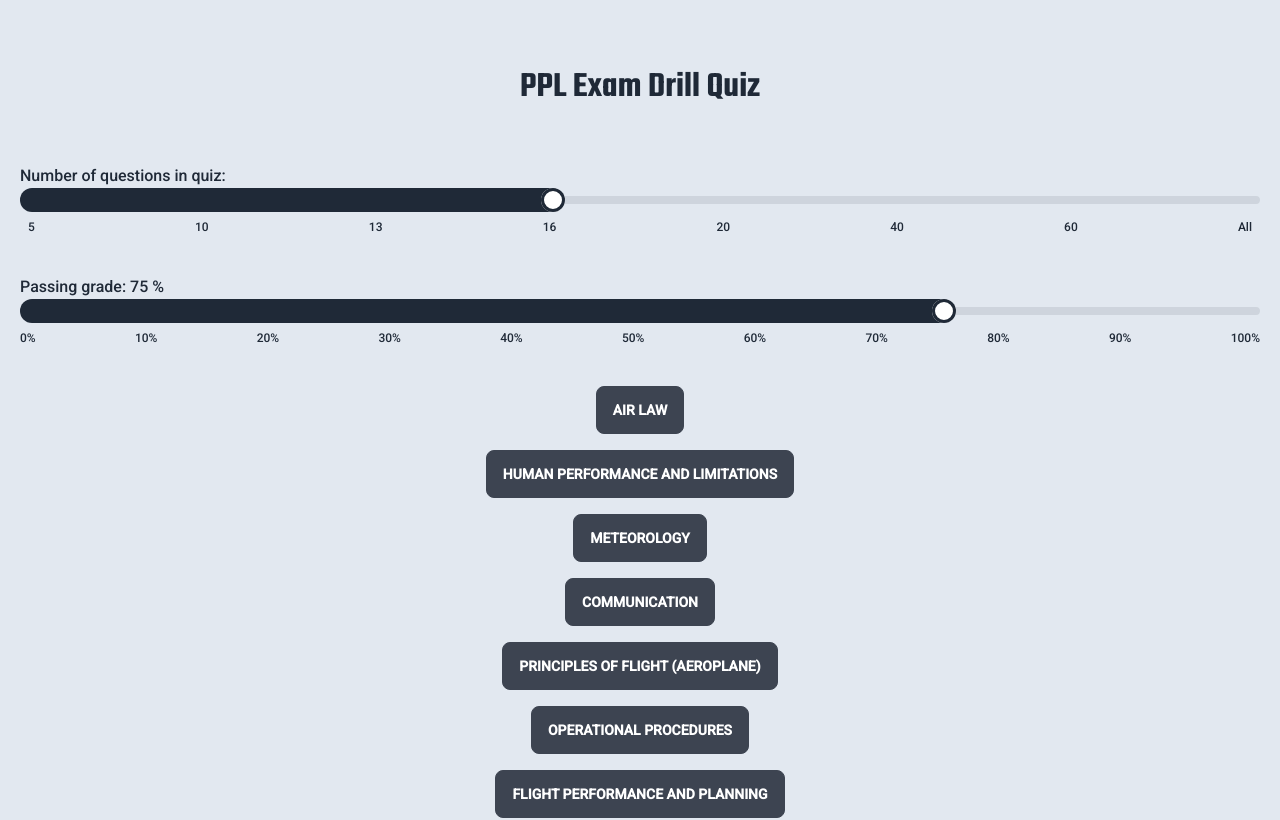
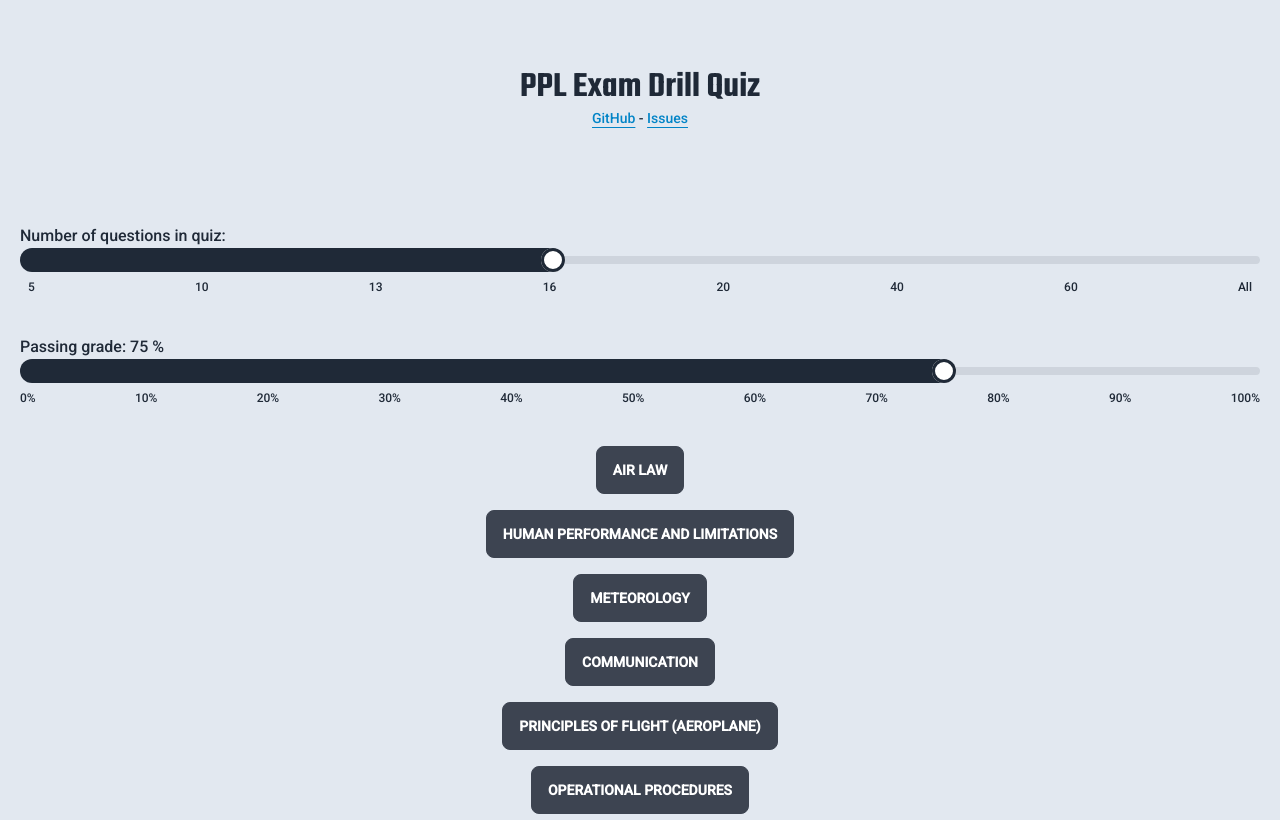
Before and after one commit to florisporro/svelte-exam-trainer, a SvelteKit app: page / in a window 1280 px wide. Shown: the top 820 px of the page. Built offline with nearby package versions, Linux system fonts and the light colour scheme.

Commit message:
Add Github and issues link

```diff
--- a/src/routes/+page.svelte
+++ b/src/routes/+page.svelte
@@ -71,8 +71,25 @@
 	</div>
 {:else}
 	<div class="quizselector pb-10">
-		<div class="h-24 py-12 mb-12">
+		<div class="py-12">
 			<h1 class="text-4xl text-center">PPL Exam Drill Quiz</h1>
+			<div class="text-sm text-center mb-12">
+				<span
+					><a
+						href="https://github.com/florisporro/svelte-exam-trainer/tree/ppl-exam-trainer"
+						target="_blank"
+						rel="noreferrer">GitHub</a
+					></span
+				>
+				-
+				<span
+					><a
+						href="https://github.com/florisporro/svelte-exam-trainer/issues"
+						target="_blank"
+						rel="noreferrer">Issues</a
+					></span
+				>
+			</div>
 		</div>
 		<div class="numberOfQuestions mb-10">
 			<p>Number of questions in quiz:</p>
```
